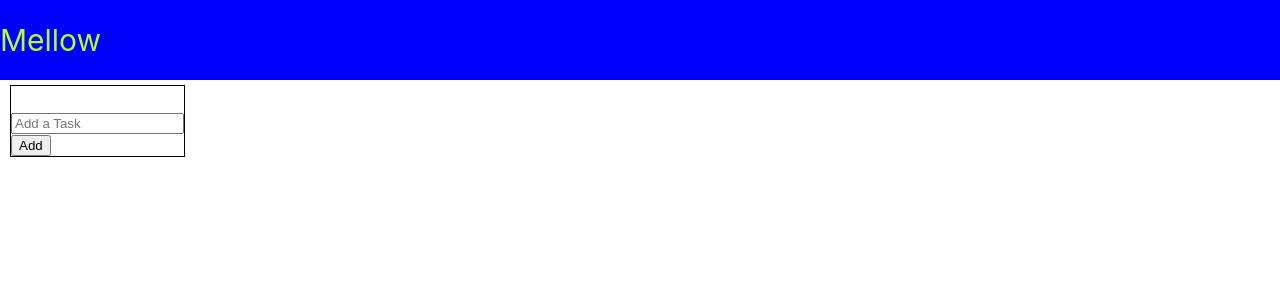
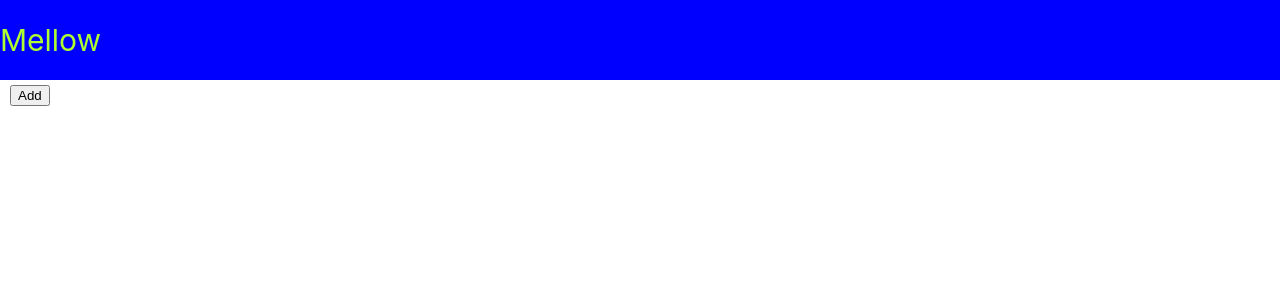
Before and after one commit to CWYKoji/MellowVue, a Vue app: page / in a window 1280 px wide. Shown: the top 300 px of the page. Built offline with nearby package versions, Linux system fonts and the light colour scheme.

Commit message:
V1.0 Basic functions completed

```diff
--- a/src/components/Board.vue
+++ b/src/components/Board.vue
@@ -1,10 +1,37 @@
 <script setup>
 import Card from './Card.vue'
+import BoardList from './BoardList.vue'
+import { ref } from 'vue';
+
+let cards = 1
+const componentsArray = ref([])
+
+const addNewCard = () =>{
+
+componentsArray.value.push(cards)
+
+}
+
+
+
 </script>
+
+
 
 
 <template>
 
-<Card></Card>
+<BoardList class="boardSetup"></BoardList>
+
+
 
 </template>
+<style scoped>
+  .boardSetup{
+    position: fixed;
+    top: 85px;
+    left: 0px;
+
+  }
+
+</style>
--- /dev/null
+++ b/src/components/BoardList.vue
@@ -0,0 +1,62 @@
+<script setup>
+import { ref } from 'vue';
+import BoardListItem from './BoardListItem.vue'
+
+const listItems = ref([
+
+
+])
+
+const todo = ref('')
+
+const addToList= () =>{
+
+    listItems.value.push({
+        task: 1,
+
+    })
+
+    todo.value = ''
+
+}
+
+</script>
+
+<template>
+    <div class = "cardsComponents">
+        <div class = "cardsArray">
+            <BoardListItem v-for="item in listItems"></BoardListItem>
+        </div>
+        <div class="taskContainer">
+            <button class="butAddList" type="button" @click="addToList" > Add</button>
+        </div>
+    </div>
+
+
+
+</template>
+
+<style scoped>
+
+
+
+.newTaskTitle{
+    width: 100%;
+
+}
+.butAddList{
+  display: flex;
+  align-self: center;
+  margin-left: 10px;
+}
+
+.cardsArray{
+    display: flex;
+}
+.cardsComponents{
+    display: flex;
+}
+
+
+
+</style>
--- /dev/null
+++ b/src/components/BoardListItem.vue
@@ -0,0 +1,23 @@
+<script setup>
+import Card from './Card.vue'
+import { ref } from 'vue'
+
+
+
+const props = defineProps({
+    task:{
+        type: String,
+    },
+
+
+})
+
+</script>
+<template>
+        <Card></Card>
+
+</template>
+
+<style scoped>
+
+</style>
--- a/src/components/Card.vue
+++ b/src/components/Card.vue
@@ -27,11 +27,9 @@
     border-width: 1px;
     border-style: double;
     flex-direction: column;
-    position: fixed;
-    top: 85px;
-    left: 10px;
     overflow-x: hidden;
     overflow-y: auto;
+    margin-left: 10px;
 }
 
 .cardContents{
--- a/src/components/TDList.vue
+++ b/src/components/TDList.vue
@@ -13,7 +13,7 @@ const addToList= () =>{
 
     listItems.value.push({
         task: todo.value,
-        completed: false,
+
     })
 
     todo.value = ''
@@ -24,7 +24,7 @@ const addToList= () =>{
 <template>
 
     <div>
-        <TDListItem v-for="item in listItems" :task="item.task" :completed="item.completed" ></TDListItem>
+        <TDListItem v-for="item in listItems" :task="item.task"></TDListItem>
     </div>
     <div class="taskContainer">
         <input class="newTaskTitle" placeholder="Add a Task" type="text" v-model="todo" v-on:keydown.enter="addToList"/>
--- a/src/components/TDListItem.vue
+++ b/src/components/TDListItem.vue
@@ -18,9 +18,7 @@ const props = defineProps({
     task:{
         type: String,
     },
-    completed: {
-        type: Boolean
-    }
+
 
 })
 
@@ -37,8 +35,6 @@ const props = defineProps({
 </template>
 
 <style scoped>
-.completed{
-    text-decoration: line-through;
-}
+
 
 </style>
```
